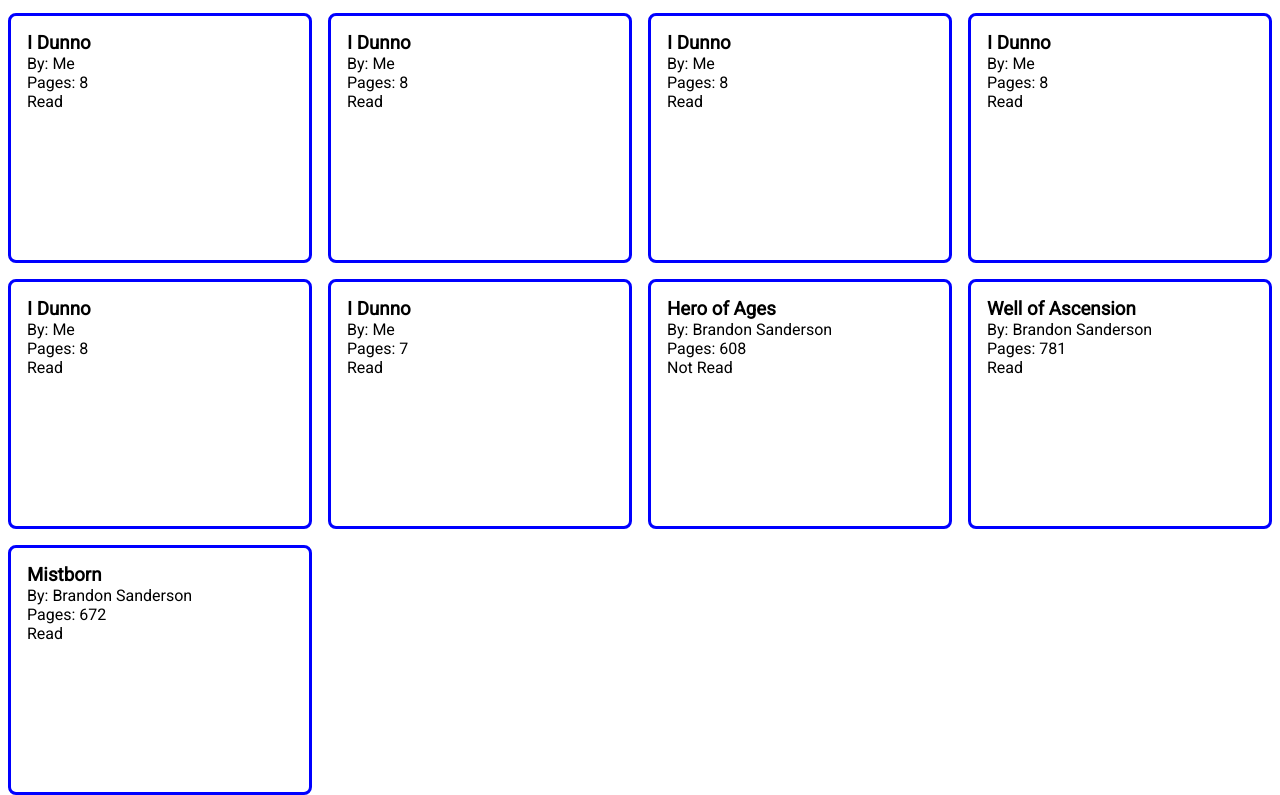
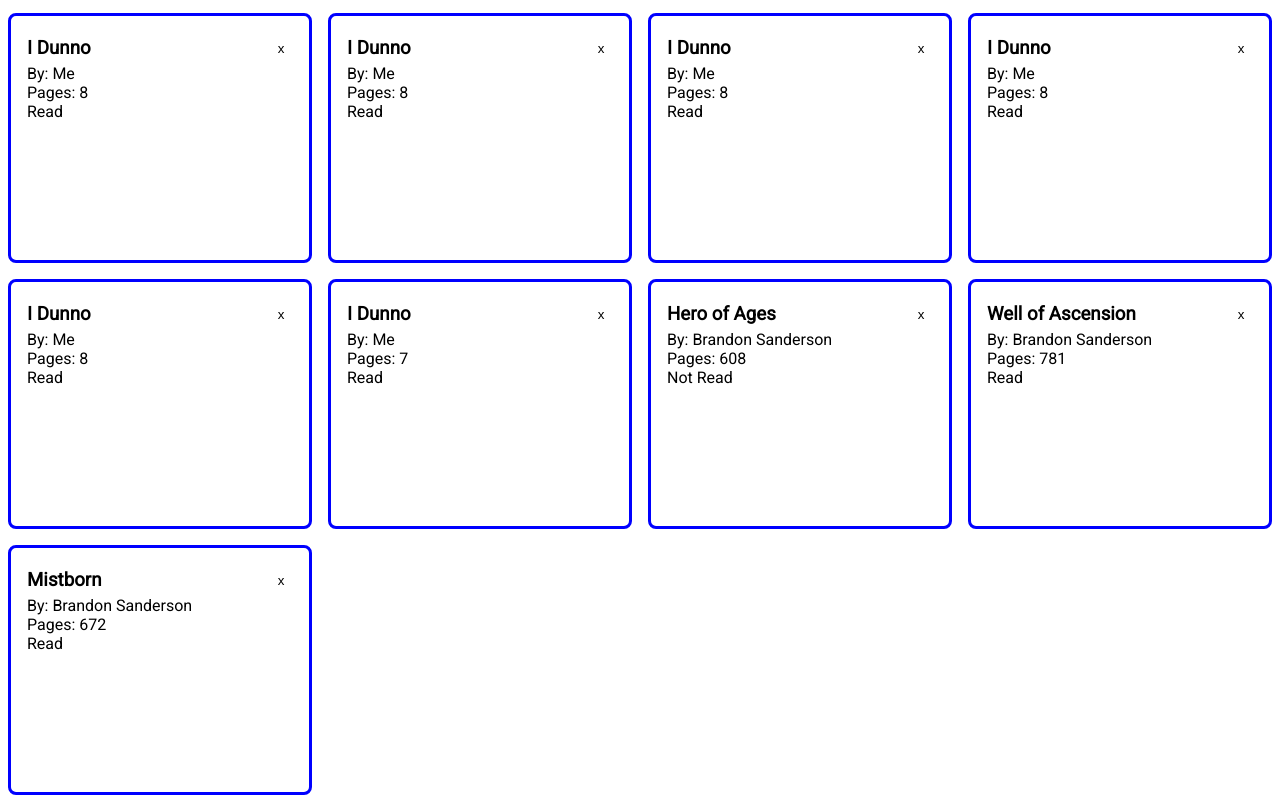
Before and after one commit to rhogoboom/library, a plain HTML site: page index.html in a window 1280 px wide. Shown: the part 49-844 px from the top of the page. Drawn offline with Linux system fonts and the light colour scheme.

Commit message:
remove book from library functionality

```diff
--- a/scripts/script.js
+++ b/scripts/script.js
@@ -36,6 +36,7 @@
 // Render books
 function renderLibrary(library) {
     const newCards = []
+    let i = 0;
     library.forEach(book => {
         const bookCard = document.createElement('div');
         const cardTitle = document.createElement('h3');
@@ -43,8 +44,11 @@
         const cardAuthor = document.createElement('li');
         const cardPages = document.createElement('li')
         const cardRead = document.createElement('li');
+        const removeButton = createBookRemoveButton();
 
         bookCard.classList.add('book-card');
+        bookCard.dataset.index = i;
+        i++;
 
         cardTitle.textContent = book.title;
         cardAuthor.textContent = `By: ${book.author}`;
@@ -52,7 +56,7 @@
         cardRead.textContent = `${book.read ? 'Read' : 'Not Read'}`;
 
         cardContent.append(cardAuthor, cardPages, cardRead);
-        bookCard.append(cardTitle,cardContent);
+        bookCard.append(cardTitle,removeButton, cardContent);
 
         newCards.push(bookCard);
     })
@@ -61,25 +65,6 @@
 }
 
 renderLibrary(myLibrary);
-// myLibrary.forEach(book => {
-//     const bookCard = document.createElement('div');
-//     const cardTitle = document.createElement('h3');
-//     const cardContent = document.createElement('ul');
-//     const cardAuthor = document.createElement('li');
-//     const cardPages = document.createElement('li')
-//     const cardRead = document.createElement('li');
-
-//     bookCard.classList.add('book-card');
-
-//     cardTitle.textContent = book.title;
-//     cardAuthor.textContent = `By: ${book.author}`;
-//     cardPages.textContent = `Pages: ${book.pages}`;
-//     cardRead.textContent = `${book.read ? 'Read' : 'Not Read'}`;
-
-//     cardContent.append(cardAuthor, cardPages, cardRead);
-//     bookCard.append(cardTitle,cardContent);
-//     contentContainer.appendChild(bookCard);
-// })
 
 const dialog = document.querySelector('dialog');
 const showButton = document.querySelector('dialog + button');
@@ -112,3 +97,15 @@
 
     dialog.close();
 } )
+
+function createBookRemoveButton() {
+    const btn = document.createElement('button');
+    btn.textContent = 'x';
+    btn.classList.add('remove-button');
+    btn.addEventListener('click', () => {
+        const thisIndex = btn.parentElement.dataset.index;
+        myLibrary.splice(thisIndex, 1);
+        renderLibrary(myLibrary);
+    })
+    return btn;
+}
--- a/styles/style.css
+++ b/styles/style.css
@@ -35,6 +35,24 @@
     box-sizing: border-box;
     border-radius: 8px;
     overflow-wrap: break-word;
+    display: grid;
+    grid-template-columns: 1fr auto;
+    grid-template-rows: 2rem 1fr;
+}
+
+.book-card h3 {
+    align-self: center;
+}
+
+.remove-button {
+    color: black;
+    border: none;
+    border-radius: 50%;
+    height: 1.5rem;
+    width: 1.5rem;
+    align-self: center;
+    background-color: white;
+    text-align: center;
 }
 
 dialog {
```
